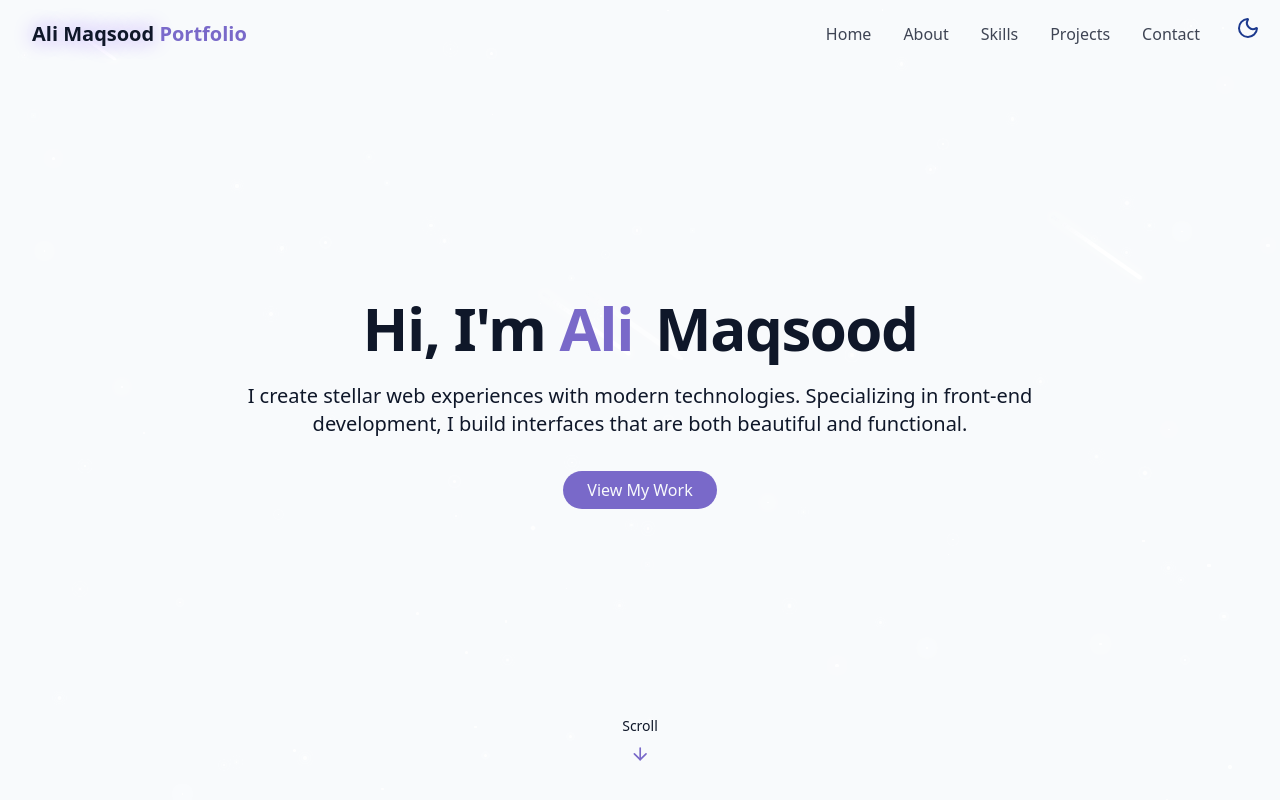
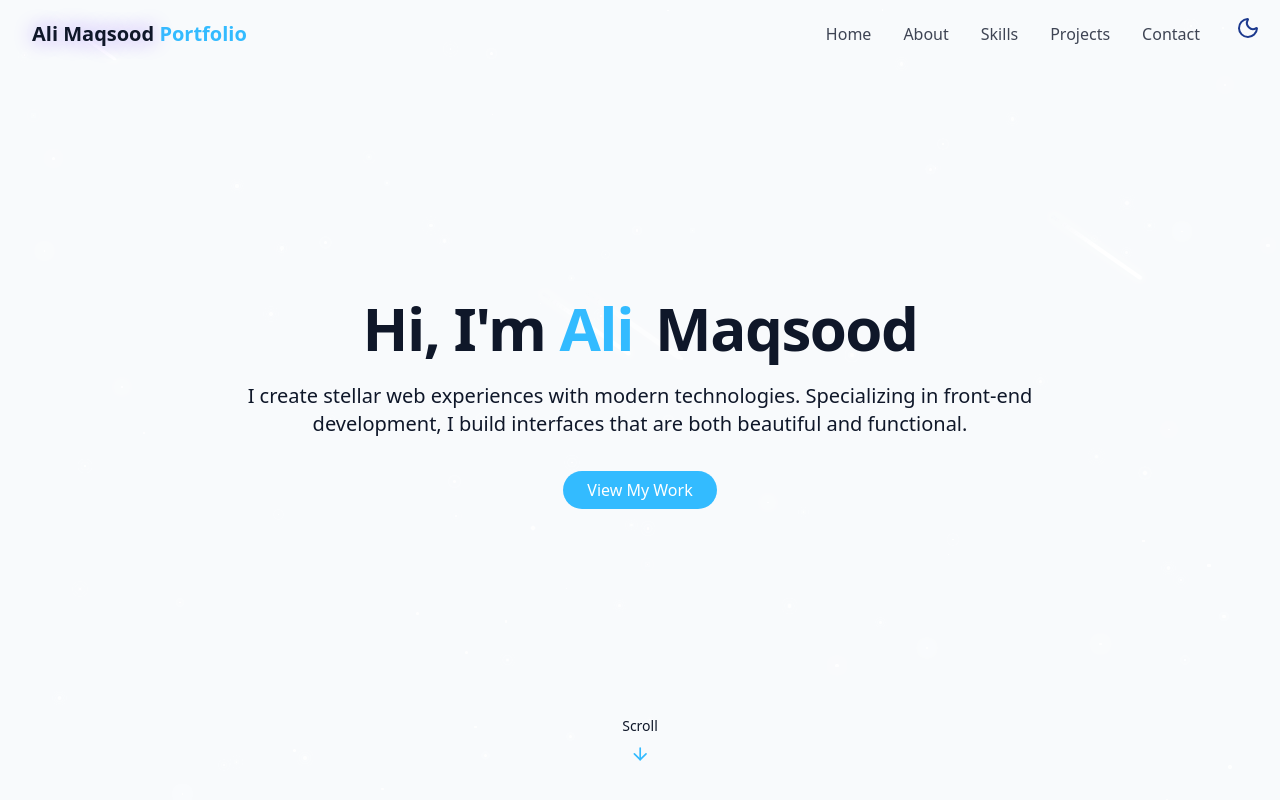
Before and after one commit to ali-maqsood1/portfolio, a React (Vite) app: page / in a window 1280 px wide. Shown: the top 800 px of the page. Built offline with nearby package versions, Linux system fonts and the light colour scheme.

Commit message:
feat // Updated index.css

```diff
--- a/src/index.css
+++ b/src/index.css
@@ -69,8 +69,8 @@
 
     --card: 0 0% 100%;
 
-    --primary: 250 47% 60%;
-    --primary-foreground: 210 40% 98%;
+    --primary: 200 100% 60%;
+    --primary-foreground: 0 0% 100%;
 
     --border: 214 32% 91%;
   }
@@ -81,8 +81,8 @@
 
     --card: 222 47% 8%;
 
-    --primary: 250 65% 65%;
-    --primary-foreground: 213 31% 91%;
+    --primary: 200 100% 70%;
+    --primary-foreground: 0 0% 100%;
 
     --border: 217 33% 20%;
   }
```
